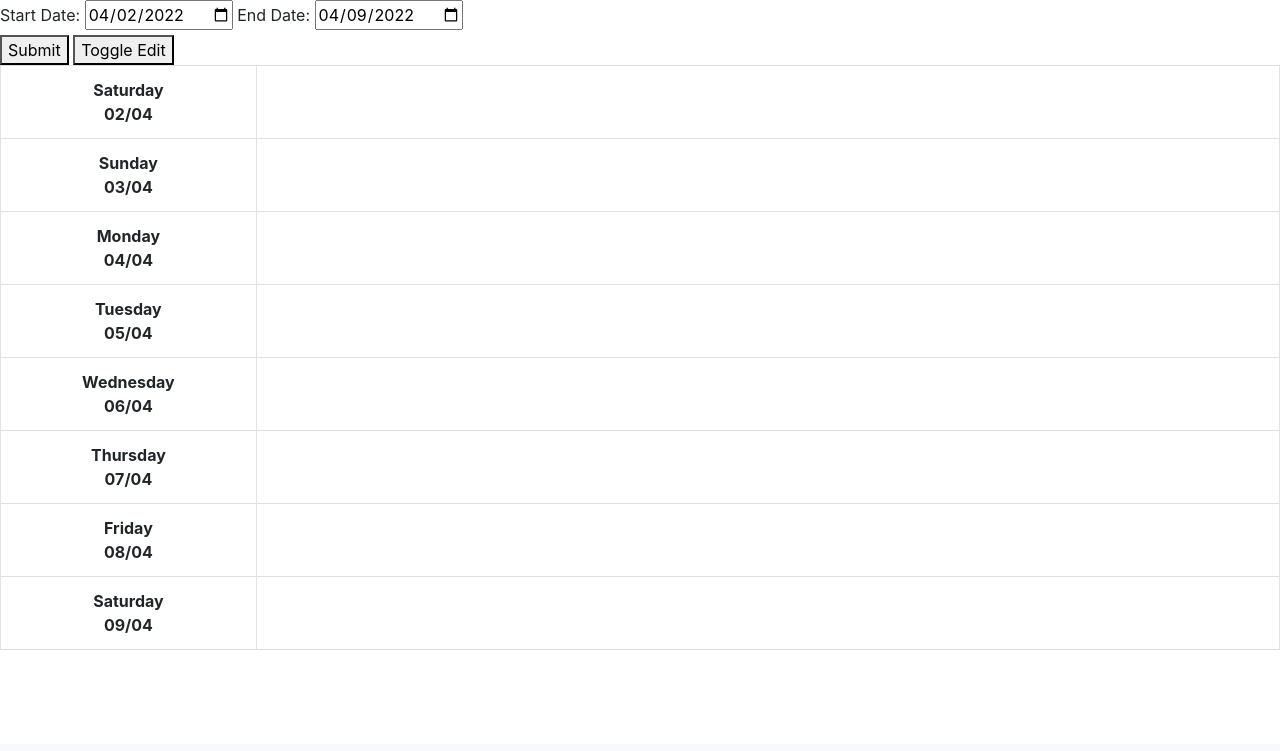
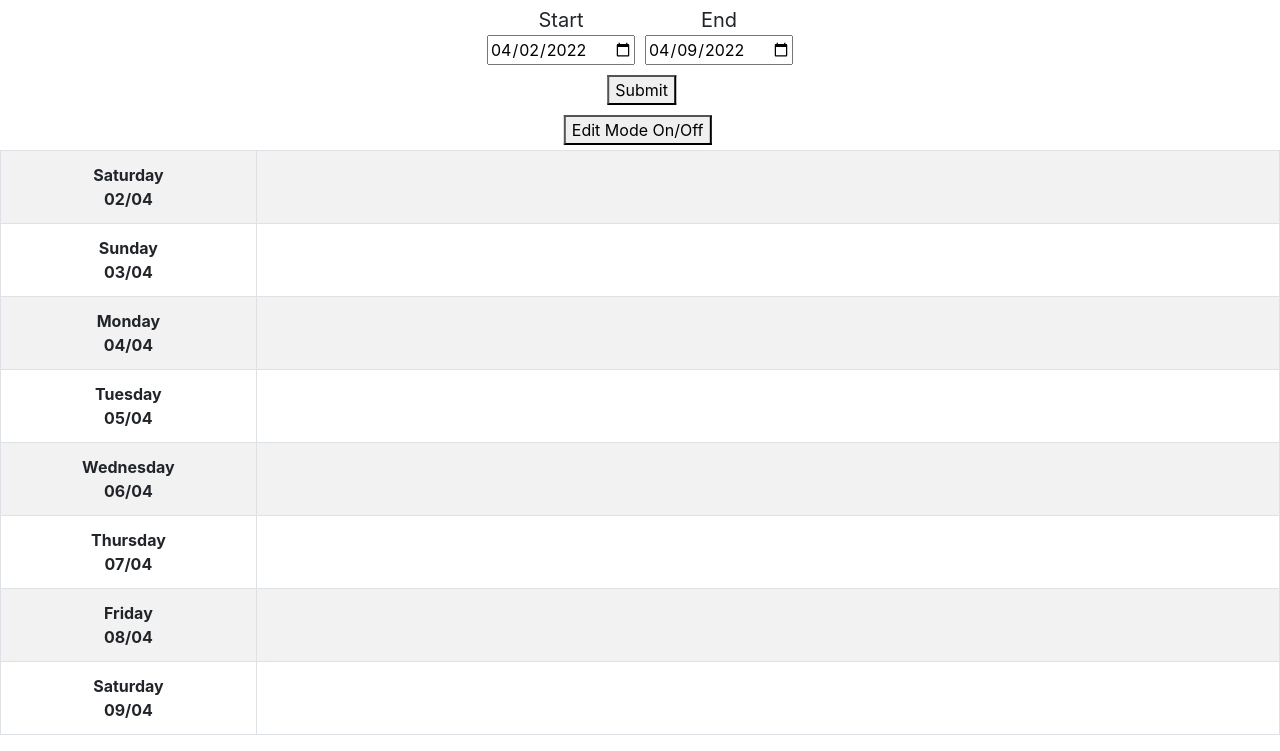
Before and after one commit to ls13g12/shopping-list, a Flask app: page /calendar in a window 1280 px wide. Shown: the part 56-807 px from the top of the page. Before the commit the page ends 706 px from the top, so only its background shows below. Run offline with Flask 2, Linux system fonts and the light colour scheme; data comes from the database, SQL or seed files in the repository; both versions use the stored data as it was after the commit; data that the repository does not hold is empty.

Commit message:
alignment of date input

```diff
--- a/app/static/calendar.js
+++ b/app/static/calendar.js
@@ -36,8 +36,6 @@ function initialiseEditButton(){
         }
         else {toggleEditButton.value = "false"}
 
-        console.log(toggleEditButton.value)
-
         let inputDivs = Array.from(document.getElementsByClassName('input-group'))
         inputDivs.forEach(function(inputDiv){
             if (toggleEditButton.value == "false") inputDiv.style.display = 'none'
@@ -48,10 +46,22 @@ function initialiseEditButton(){
         removeButtonSpans.forEach(function(removeButtonSpan){
             if (toggleEditButton.value == "false") removeButtonSpan.style.display = 'none'
             else removeButtonSpan.style.display = 'inline'
+        })
+    })
+}
 
-            console.log(removeButtonSpan)
-        })
+function hideEditModeElements(){
+    let toggleEditButton = document.getElementById('toggle-edit-button')
+    toggleEditButton.value = "false"
 
+    let inputDivs = Array.from(document.getElementsByClassName('input-group'))
+    inputDivs.forEach(function(inputDiv){
+        inputDiv.style.display = 'none'
+    })
+
+    let removeButtonSpans = Array.from(document.getElementsByClassName('remove-button-span'))
+    removeButtonSpans.forEach(function(removeButtonSpan){
+        removeButtonSpan.style.display = 'none'
     })
 }
 
@@ -94,6 +104,7 @@ async function selectNewDates(startDate, endDate){
         })
         .then(function(){
             loadCalendarView(startDate, endDate)
+            hideEditModeElements()
         })
         .catch((error) => {
             console.error('Error:', error);
@@ -103,7 +114,6 @@ async function selectNewDates(startDate, endDate){
 function loadCalendarView(startDate, endDate){
     let date = startDate
     clearDateTable()
-    //createDateTable();
     while(date <= endDate){
         addDateRow(date)
         date.setDate(date.getDate() + 1)
--- a/app/templates/calendar.html
+++ b/app/templates/calendar.html
@@ -3,22 +3,29 @@
 {% block content %}
 
 <div>
-        <div>
-                <label for="start-date">Start Date:</label>
-                <input id="start-date" type="date">
-                <label for="end-date">End Date:</label>
-                <input id="end-date" type="date">
+        <div class="dates-container">
+                <div class="date-input">
+                        <label for="start-date">Start</label>
+                        <input id="start-date" type="date">
+                </div>
+                <div class="date-input">
+                        <label for="end-date">End</label>
+                        <input id="end-date" type="date">
+                </div>
         </div>
         <button id="submit-dates-button">Submit</button>
-        <button id="toggle-edit-button">Toggle Edit</button>
+        <br>
+        <button id="toggle-edit-button">Edit Mode On/Off</button>
+        <br>
 
 
         <div id="calendar-view-div">
-                <table class="table table-bordered ">
+                <table class="table table-bordered table-striped">
                         <tbody id="calendar-table-body">
                                 <tr>
                                         <th></th>
-                                        <td></td>
+
+ <td></td>
                                 </tr>
                         </tbody>
                 </table>
@@ -30,6 +37,37 @@
 <style>
 .btn{
         font-size: 0.8em;
+}
+.btn-outline-secondary{
+        background-color: white;
+}
+label{
+        font-size: 20px;
+        margin: 0px;
+        padding: 0px;
+}
+#submit-dates-button, #toggle-edit-button{
+        position: relative;
+        left: 50%;
+        transform: translate(-55%, 0%);
+        margin: 5px;
+}
+div .dates-container{
+        display: flex;
+        justify-content: center;
+}
+div .date-input{
+        padding: 5px;
+        max-width: 45%;
+        display: flex;
+        flex-direction: column;
+        justify-content: center;
+        justify-items: center;
+        text-align: center;
+}
+#start-date, #end-date{
+        height: 30px;
+        width: 100%;
 }
 div .recipe-div {
         height: 40px;
@@ -45,14 +83,18 @@ ul {
 
 }
 ul li.recipe-li {
-  padding: 10px 16px;
+  padding: 6px 12px;
   margin: 5px;
   justify-content: space-between;
-  border: 2px solid rgb(179, 179, 179);
-  border-radius: 5px;
-  font-size: 1em
+  border: 1px solid rgb(179, 179, 179);
+  border-radius: 4px;
+  font-size: 1em;
+  background-color: white;
 }
-
+div .input-group{
+        padding: 5px;
+        border-radius: 8px;
+}
 table .w-20 {
         width:20%;
 }
```
Also changed, not shown: app.db.
